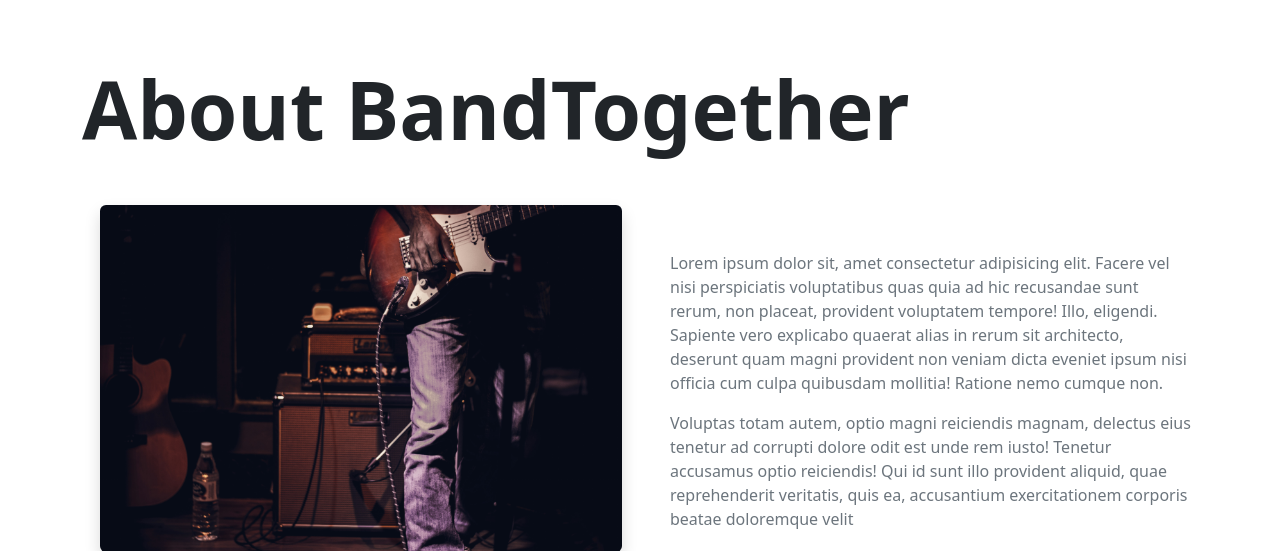
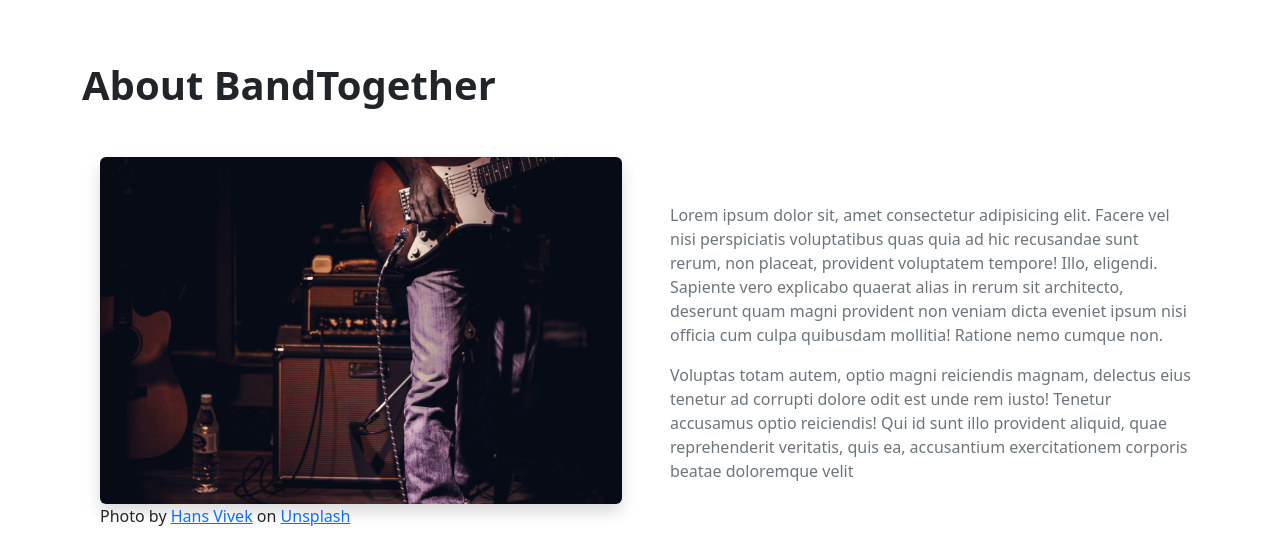
Before and after one commit to bagasprimanto/band-together, a Django app: page /about/ in a window 1280 px wide. Shown: the part 59-610 px from the top of the page. Run offline with Django 4.2, Linux system fonts and the light colour scheme; some libraries are stand-ins or nearby versions.

Commit message:
Fixed h1 style for Feedback and About

```diff
--- a/templates/pages/about.html
+++ b/templates/pages/about.html
@@ -4,7 +4,7 @@
 
 {% block content %}
 <div class="container mt-3 py-5 h-50 about">
-    <h1 class="display-1 fw-bold mb-5">About BandTogether</h1>
+    <h1 class="fw-bold mb-5">About BandTogether</h1>
     <div class="container">
         <div class="row d-flex justify-content-around mb-3 order-md-2 gx-5">
             <div class="col-xl-6 col-12 order-md-1">
--- a/templates/pages/feedback.html
+++ b/templates/pages/feedback.html
@@ -4,7 +4,7 @@
 
 {% block content %}
 <div class="container py-5 mb-5">
-    <h1>Feedback</h1>
+    <h1 class="fw-bold">Feedback</h1>
     <form method="POST">
         {% csrf_token %}
         <fieldset class="form-group">
```
